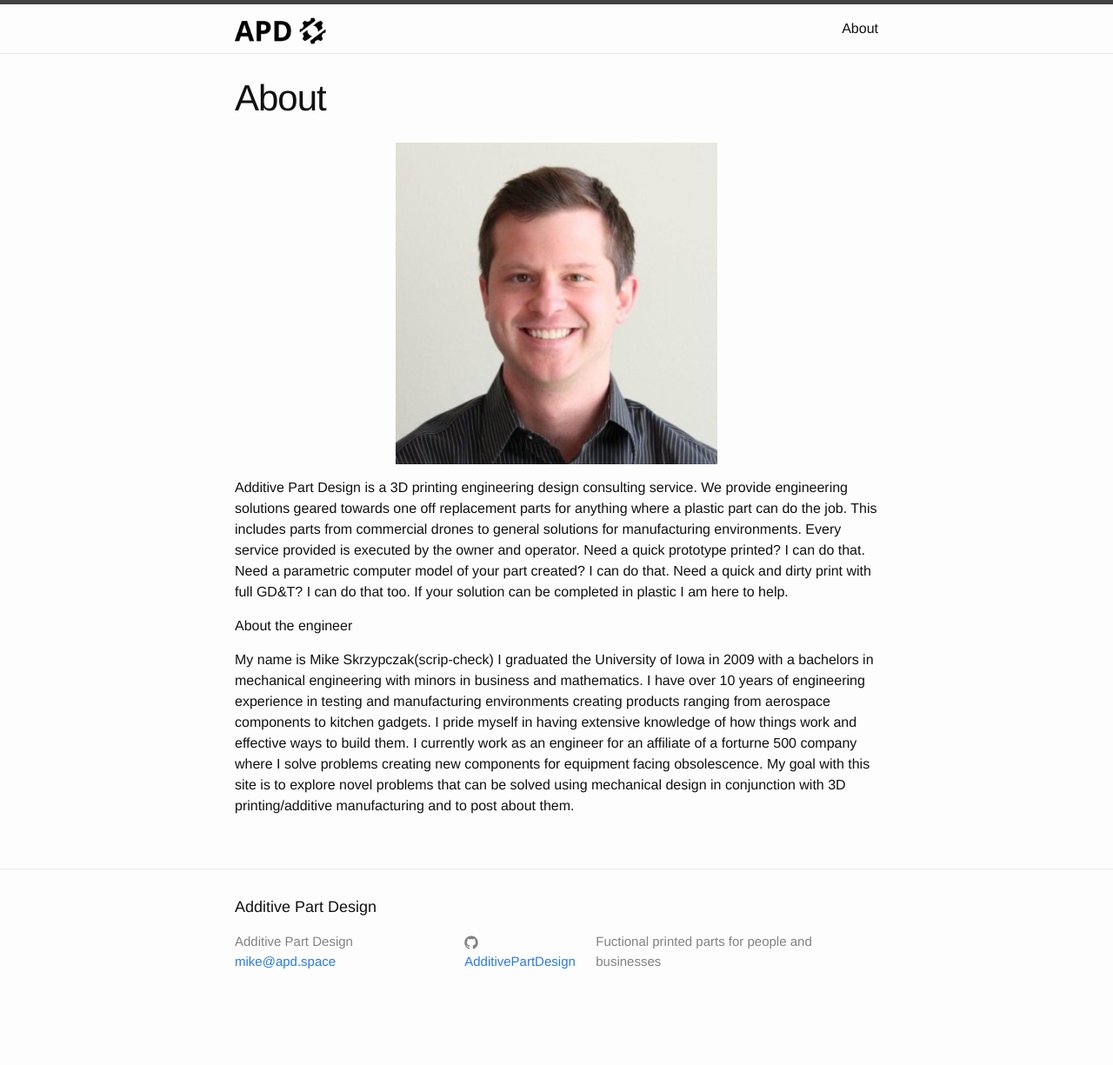
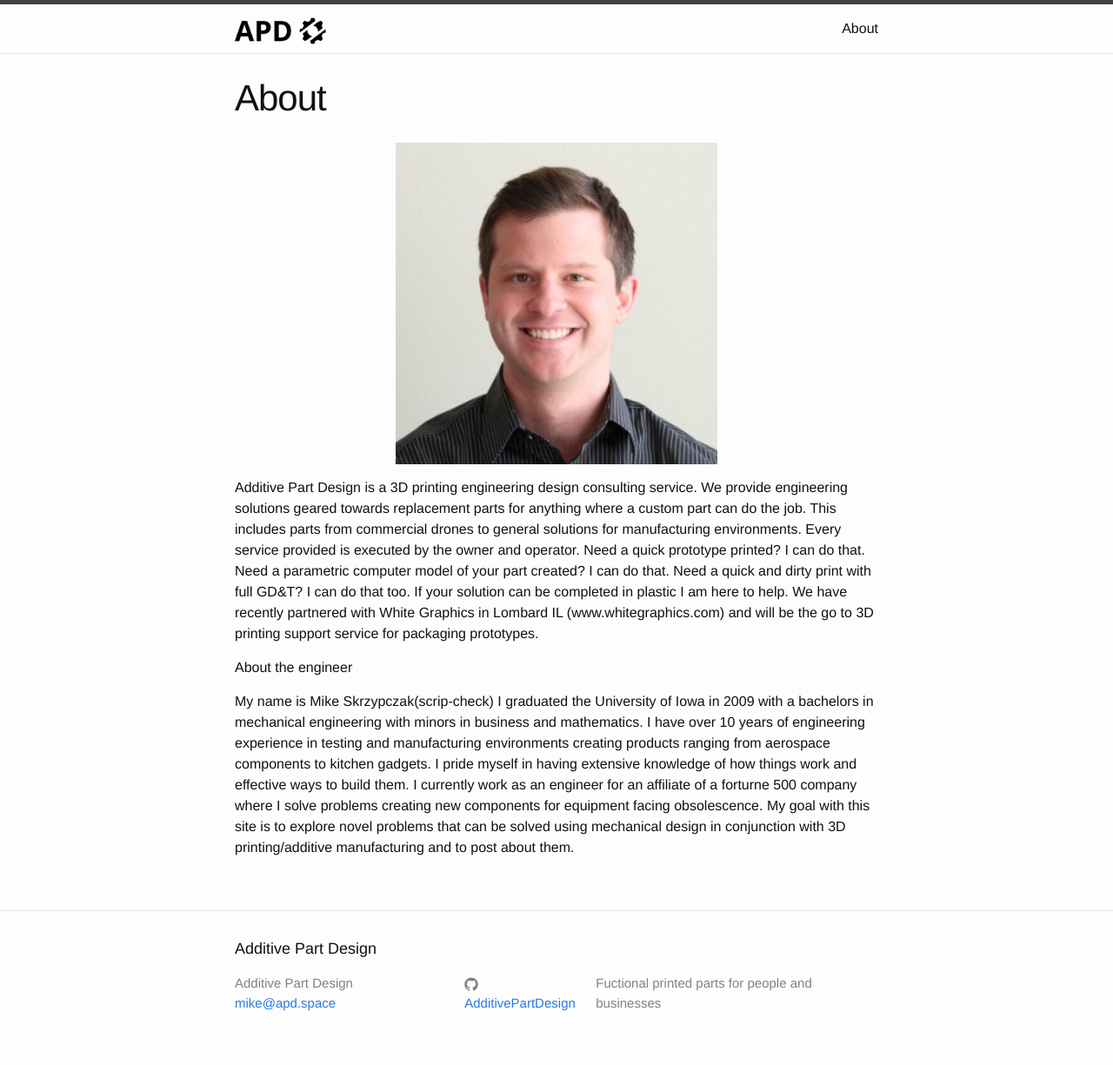
Before and after one commit to AdditivePartDesign/AdditivePartDesign.github.io, a Jekyll site: the page built from about.md, in a window 1280 px wide. Shown: the whole page at 87% size. Built offline with Jekyll 4.4.1, drawn with Linux system fonts in a browser that asks for light colours; before the commit the page ends 1177 px from its top, so only the background shows below that.

Commit message:
Update about.md

```diff
--- a/about.md
+++ b/about.md
@@ -5,7 +5,7 @@
 ---
 ![Sexy John Stamos](/images/me.jpg){: .center-image .half-width}
 
-Additive Part Design is a 3D printing engineering design consulting service. We provide engineering solutions geared towards one off replacement parts for anything where a plastic part can do the job. This includes parts from commercial drones to general solutions for manufacturing environments. Every service provided is executed by the owner and operator. Need a quick prototype printed? I can do that. Need a parametric computer model of your part created? I can do that. Need a quick and dirty print with full GD&amp;T? I can do that too. If your solution can be completed in plastic I am here to help.
+Additive Part Design is a 3D printing engineering design consulting service. We provide engineering solutions geared towards replacement parts for anything where a custom part can do the job. This includes parts from commercial drones to general solutions for manufacturing environments. Every service provided is executed by the owner and operator. Need a quick prototype printed? I can do that. Need a parametric computer model of your part created? I can do that. Need a quick and dirty print with full GD&amp;T? I can do that too. If your solution can be completed in plastic I am here to help. We have recently partnered with White Graphics in Lombard IL (www.whitegraphics.com) and will be the go to 3D printing support service for packaging prototypes.
 
 About the engineer
 
```
